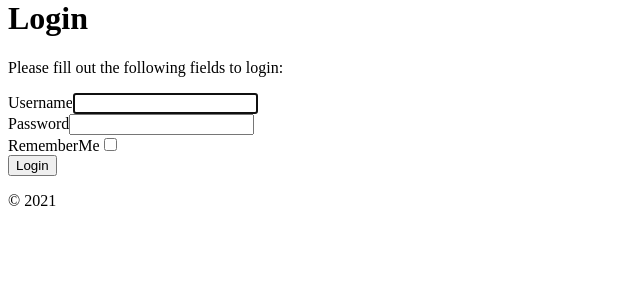
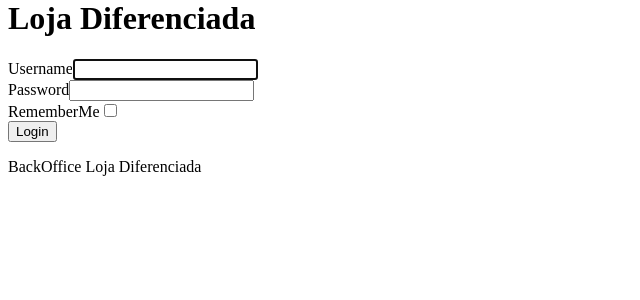
Before and after one commit to lourencobitten1769/ProjetoWEB, a Yii app: template backend/views/site/login.php in a window 1280 px wide. Shown: the part 21-321 px from the top of the page, without its empty margins (0-640 px from the left). Run offline with PHP 8.4 and a stand-in for Yii, Linux system fonts and the light colour scheme; the template is opened without the code that fills it, so the values that code supplies are empty; form fields are guessed from the names that the template uses; some libraries are stand-ins or nearby versions.

Commit message:
BackOffice css

```diff
--- a/backend/assets/AppAsset.php
+++ b/backend/assets/AppAsset.php
@@ -13,6 +13,7 @@ class AppAsset extends AssetBundle
     public $baseUrl = '@web';
     public $css = [
         'css/site.css',
+        'css/login.css',
     ];
     public $js = [
     ];
--- a/backend/views/layouts/main.php
+++ b/backend/views/layouts/main.php
@@ -37,6 +37,8 @@ AppAsset::register($this);
     $menuItems = [
         ['label' => 'Home', 'url' => ['/site/index']],
         ['label' => 'Users', 'url' => ['/user/index']],
+        ['label' => 'Products', 'url' => ['#']],
+        ['label' => 'Providers', 'url' => ['#']],
     ];
     if (Yii::$app->user->isGuest) {
         $menuItems[] = ['label' => 'Login', 'url' => ['/site/login']];
@@ -70,8 +72,8 @@ AppAsset::register($this);
 
 <footer class="footer mt-auto py-3 text-muted">
     <div class="container">
-        <p class="float-left">&copy; <?= Html::encode(Yii::$app->name) ?> <?= date('Y') ?></p>
-        <p class="float-right"><?= Yii::powered() ?></p>
+        <p class="float-left"> BackOffice Loja Diferenciada</p>
+<!--        <p class="float-right">--><?//= Yii::powered() ?><!--</p>-->
     </div>
 </footer>
 
--- a/backend/views/site/login.php
+++ b/backend/views/site/login.php
@@ -7,13 +7,12 @@
 use yii\bootstrap4\ActiveForm;
 use yii\bootstrap4\Html;
 
-$this->title = 'Login';
+$this->title = 'Loja Diferenciada';
 ?>
 <div class="site-login">
     <div class="mt-5 offset-lg-3 col-lg-6">
         <h1><?= Html::encode($this->title) ?></h1>
 
-        <p>Please fill out the following fields to login:</p>
 
         <?php $form = ActiveForm::begin(['id' => 'login-form']); ?>
 
--- /dev/null
+++ b/backend/web/css/login.css
@@ -0,0 +1,3 @@
+body{
+    background-image:linear-gradient(dodgerblue,white);
+}
```
Also changed, not shown: backend/web/css/site.css (+10 -3 lines).
